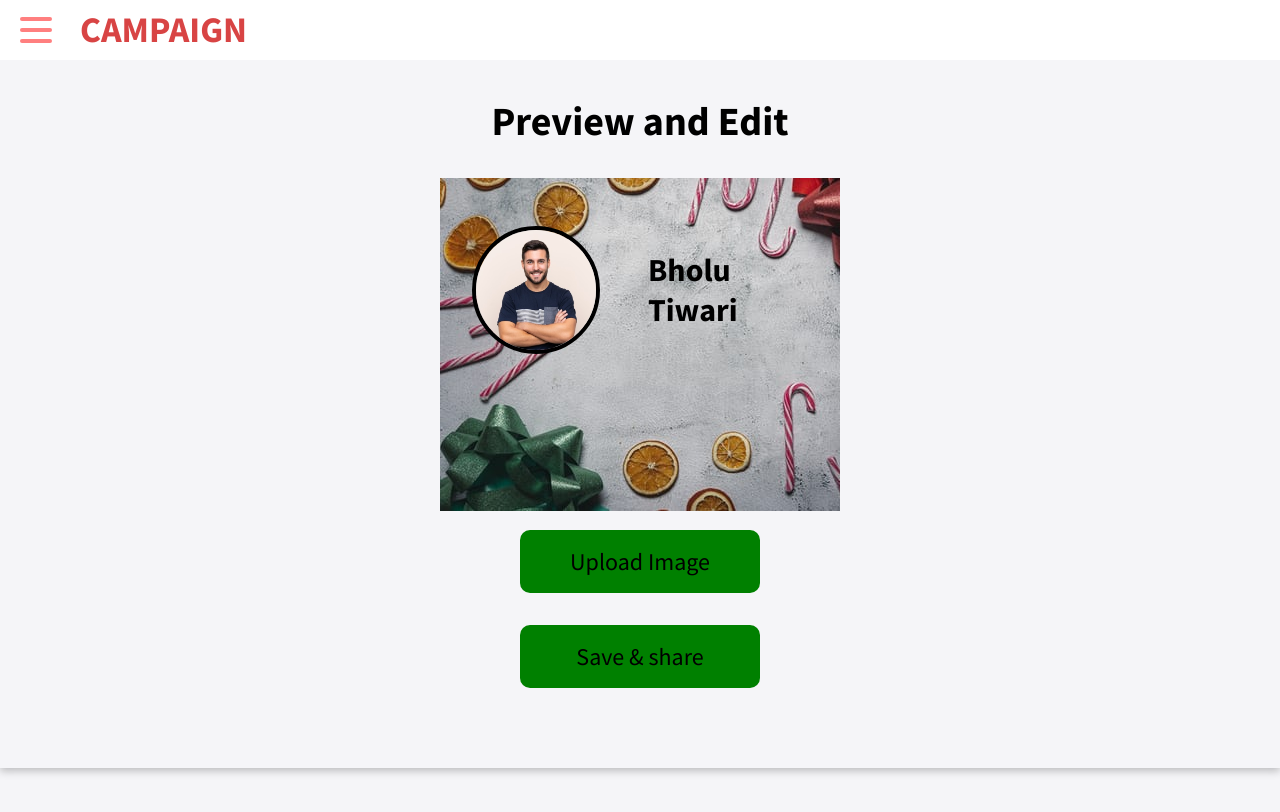
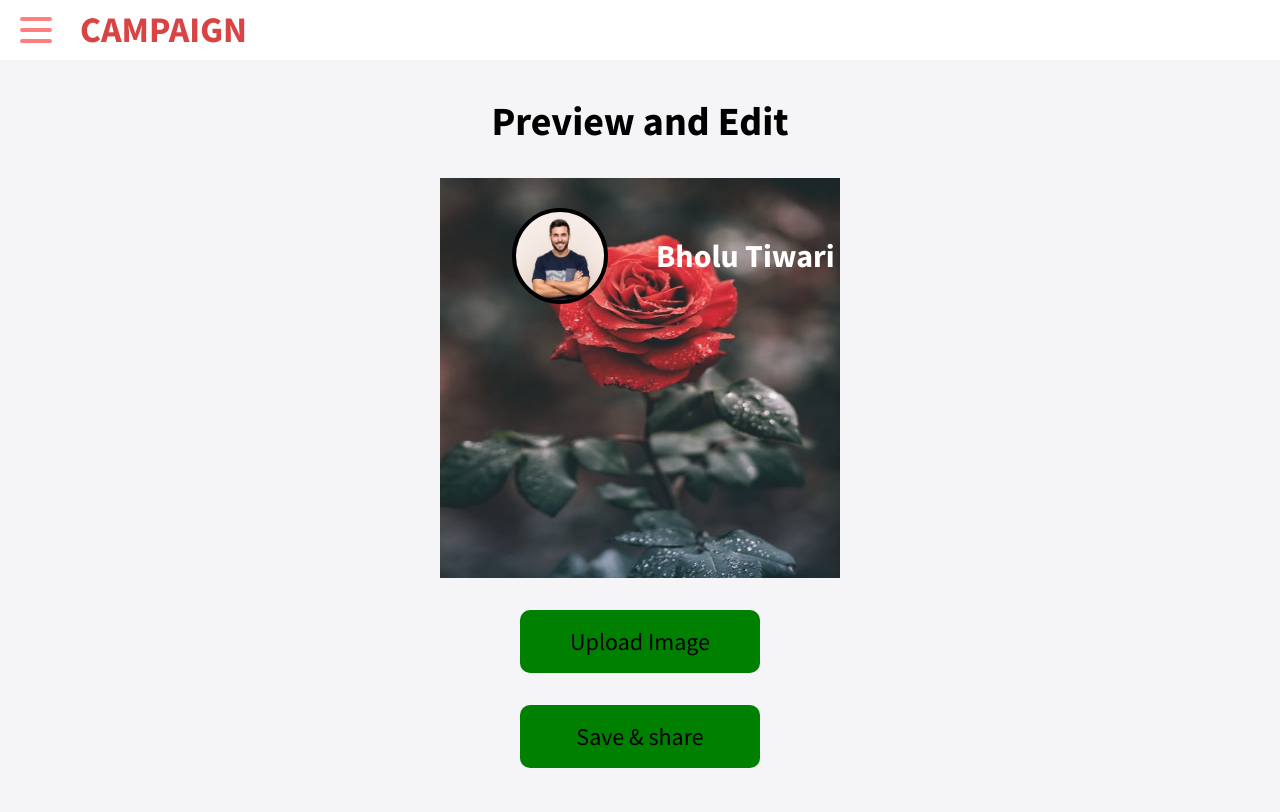
Before and after one commit to Bholu-123/Medico-Calender, a plain HTML site: page single-template.html in a window 1280 px wide. Drawn offline with Linux system fonts and the light colour scheme.

Commit message:
change in styles

```diff
--- a/single-template.css
+++ b/single-template.css
@@ -192,22 +192,28 @@ body {
 }
 
 .single-template-content{
-    background-image: url(./img/photo-1.jpg);
-    background-repeat: no-repeat;
     height: 25rem;
     width: 25rem;
     margin: auto;
-    padding: 2rem;
-    padding-top: 3rem;
+    padding: 0rem;
+}
+
+.single-template-img{
+    height: 25rem;
+    width: 25rem;
+    position: relative;
 }
 
 .doctor-image{
     display: flex;
     align-items: center;
+    position: absolute;
+    top: 10rem;
+    left: 40%;
 }
 .doctor-image img{
-    height:8rem;
-    width: 8rem;
+    height: 6rem;
+    width: 6rem;
     object-fit: cover;
     border: 4px solid black;
     border-radius: 50%;
@@ -216,6 +222,7 @@ body {
 
 .doctor-image h2{
     font-size: 2rem;
+    color: white;
 }
 
 a{
@@ -229,7 +236,7 @@ a{
     font-size: 1.5rem;
     width: 15rem;
     margin: auto;
-    margin-top: -3rem;
+    margin-top: 2rem;
     display: flex;
     justify-content: center;
     align-items: center;
--- a/single-template.html
+++ b/single-template.html
@@ -38,6 +38,7 @@
         <div class="single-template-container">
             <h1>Preview and Edit</h1>
             <div class="single-template-content">
+                <img src="./img/photo-2.jpg" class="single-template-img">
                 <div class="doctor-image">
                     <img src="./img/doctor.jpg"/>
                     <div class="content">
```
Lines whose indentation alone changed are shown as unchanged.
